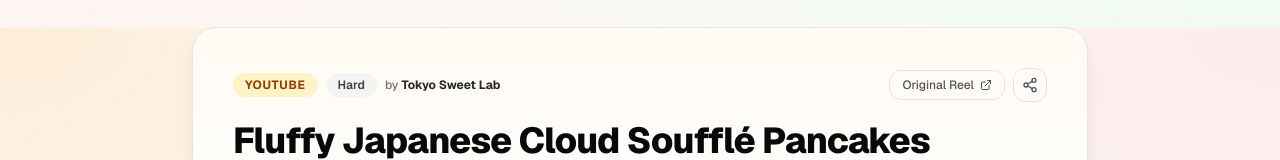
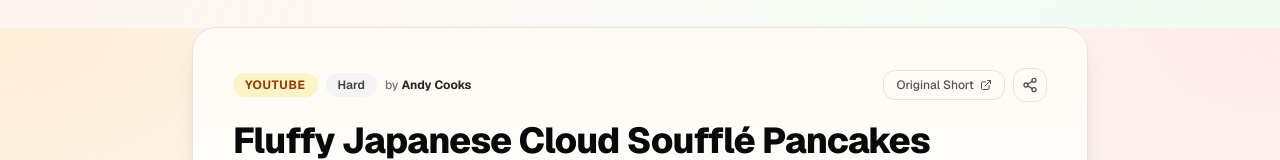
Before and after one commit to bhavesh2k/recipe-summary, a Next.js app: page / in a window 1280 px wide. Shown: the part 772-932 px from the top of the page. Built offline with nearby package versions, Linux system fonts and the light colour scheme.

Commit message:
fix: replace placeholder links with real working videos and dynamically adapt button label between Short, Reel, and Video

```diff
--- a/src/components/RecipeCard.tsx
+++ b/src/components/RecipeCard.tsx
@@ -96,6 +96,26 @@ export function RecipeCard({
   const scaledCarbs = Math.round((recipe.nutrition.carbs || 0));
   const scaledFat = Math.round((recipe.nutrition.fat || 0));
 
+  const getSourceLabel = () => {
+    const url = (recipe.sourceUrl || '').toLowerCase();
+    const platform = recipe.platform;
+
+    if (platform === 'youtube' || url.includes('youtube.com') || url.includes('youtu.be')) {
+      if (url.includes('/shorts/')) return 'Original Short';
+      return 'Original Video';
+    }
+    if (platform === 'instagram' || url.includes('instagram.com')) {
+      return 'Original Reel';
+    }
+    if (platform === 'tiktok' || url.includes('tiktok.com')) {
+      return 'Original TikTok';
+    }
+    if (platform === 'pinterest' || url.includes('pinterest.com') || url.includes('pin.it')) {
+      return 'Original Pin';
+    }
+    return 'Original Video';
+  };
+
   return (
     <article className="w-full max-w-4xl mx-auto bg-white dark:bg-zinc-900 border border-zinc-200 dark:border-zinc-800 rounded-3xl shadow-xl overflow-hidden print:border-none print:shadow-none">
       {/* Top Banner / Hero */}
@@ -124,9 +144,9 @@ export function RecipeCard({
                 href={recipe.sourceUrl}
                 target="_blank"
                 rel="noopener noreferrer"
-                className="px-3 py-1.5 rounded-xl border border-zinc-200 dark:border-zinc-800 hover:bg-zinc-100 dark:hover:bg-zinc-800 text-zinc-600 dark:text-zinc-400 text-xs font-medium inline-flex items-center gap-1.5 transition-colors"
+                className="px-3 py-1.5 rounded-xl border border-zinc-200 dark:border-zinc-800 hover:bg-zinc-100 dark:hover:bg-zinc-800 text-zinc-600 dark:text-zinc-400 text-xs font-medium inline-flex items-center gap-1.5 transition-colors cursor-pointer"
               >
-                Original Reel <ExternalLink className="w-3 h-3" />
+                {getSourceLabel()} <ExternalLink className="w-3 h-3" />
               </a>
             )}
             <button
--- a/src/lib/sample-recipes.ts
+++ b/src/lib/sample-recipes.ts
@@ -5,9 +5,9 @@ export const SAMPLE_RECIPES: Recipe[] = [
     id: 'sample-souffle-pancakes',
     title: 'Fluffy Japanese Cloud Soufflé Pancakes',
     description: 'Insanely tall, jiggly, melt-in-your-mouth cloud pancakes as seen across YouTube Shorts and viral café vlogs.',
-    sourceUrl: 'https://www.youtube.com/shorts/souffle-pancakes-cloud',
+    sourceUrl: 'https://www.youtube.com/shorts/UHWZQWPhiHs',
     platform: 'youtube',
-    creatorName: 'Tokyo Sweet Lab',
+    creatorName: 'Andy Cooks',
     servings: 2,
     prepTimeMinutes: 15,
     cookTimeMinutes: 10,
@@ -74,10 +74,10 @@ export const SAMPLE_RECIPES: Recipe[] = [
   {
     id: 'sample-chili-noodles',
     title: '10-Minute Crispy Chili Garlic Noodles',
-    description: 'The viral TikTok sensation made with hot sizzling oil, fragrant garlic, chili flakes, and scallions tossed over chewy noodles.',
-    sourceUrl: 'https://www.tiktok.com/@cooking/video/chili-oil-noodles',
-    platform: 'tiktok',
-    creatorName: '@noodle_craze',
+    description: 'The viral sensation made with hot sizzling oil, fragrant garlic, chili flakes, and scallions tossed over chewy noodles.',
+    sourceUrl: 'https://www.youtube.com/shorts/i_kTH7hIEMc',
+    platform: 'youtube',
+    creatorName: 'Chef Tyler',
     servings: 2,
     prepTimeMinutes: 5,
     cookTimeMinutes: 5,
@@ -142,10 +142,10 @@ export const SAMPLE_RECIPES: Recipe[] = [
   {
     id: 'sample-tuscan-chicken',
     title: 'Creamy Tuscan Garlic Butter Chicken',
-    description: 'Juicy seared chicken cutlets bathed in a rich garlic, sun-dried tomato, and spinach cream sauce. A staple Instagram restaurant-quality dinner.',
-    sourceUrl: 'https://www.instagram.com/reel/tuscan-chicken-dinner',
-    platform: 'instagram',
-    creatorName: '@gourmet_in_15',
+    description: 'Juicy seared chicken cutlets bathed in a rich garlic, sun-dried tomato, and spinach cream sauce. A staple restaurant-quality dinner.',
+    sourceUrl: 'https://www.youtube.com/shorts/6WKcOyH72rA',
+    platform: 'youtube',
+    creatorName: 'Natashas Kitchen',
     servings: 4,
     prepTimeMinutes: 10,
     cookTimeMinutes: 20,
```
